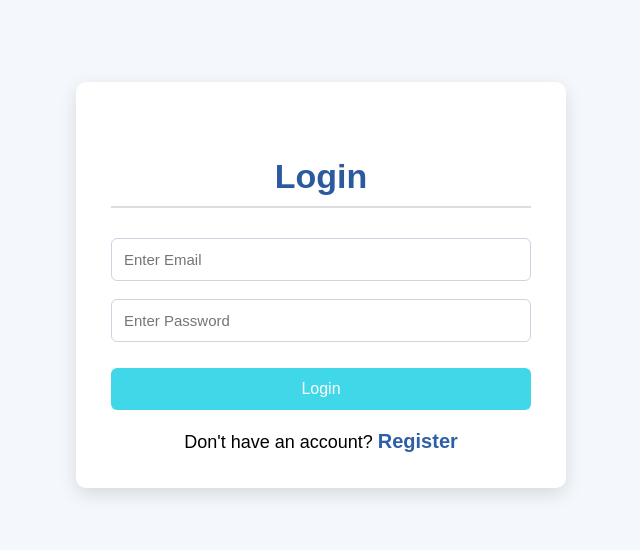
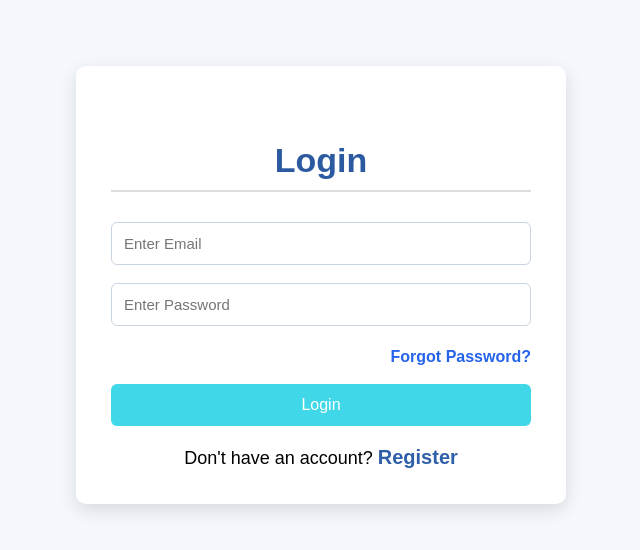
Before and after one commit to Siddeshkr03/inventory-management-system, a React (Vite) app in the folder Forms-Frontend/: page /login in a window 1280 px wide. Shown: the top 550 px of the page, without its empty margins (319-959 px from the left). Built offline with nearby package versions, Linux system fonts and the light colour scheme.

Commit message:
Create Forgot password link

```diff
--- a/Forms-Frontend/src/Login.css
+++ b/Forms-Frontend/src/Login.css
@@ -114,3 +114,20 @@ body {
 .register-link a:hover {
     text-decoration: underline;
 }
+
+.forgot-password {
+    text-align: right;
+    margin-top: 4px;
+    margin-bottom: 10px;
+}
+
+.forgot-password a {
+    text-decoration: none;
+    color: #2563eb;
+    font-size: 16px;
+    font-weight: 600;
+}
+
+.forgot-password a:hover {
+    text-decoration: underline;
+}
--- a/Forms-Frontend/src/Login.tsx
+++ b/Forms-Frontend/src/Login.tsx
@@ -121,6 +121,10 @@ function Login() {
 
           {apiError && <p className="api-error">{apiError}</p>}
 
+          <div className="forgot-password">
+            <Link to="/forgot-password">Forgot Password?</Link>
+          </div>
+
           <button className="login-btn">Login</button>
 
           <div className="register-link">
```
